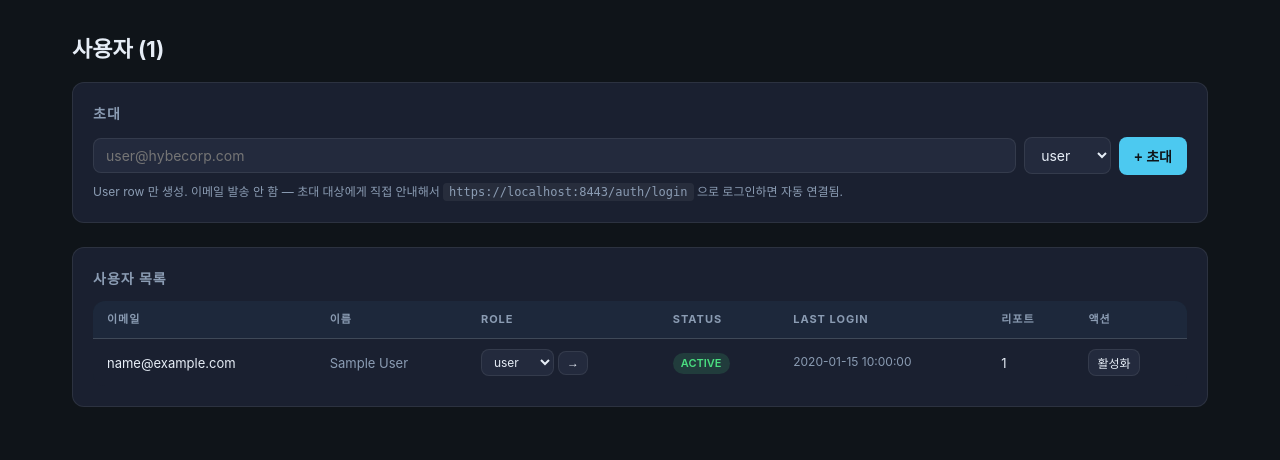
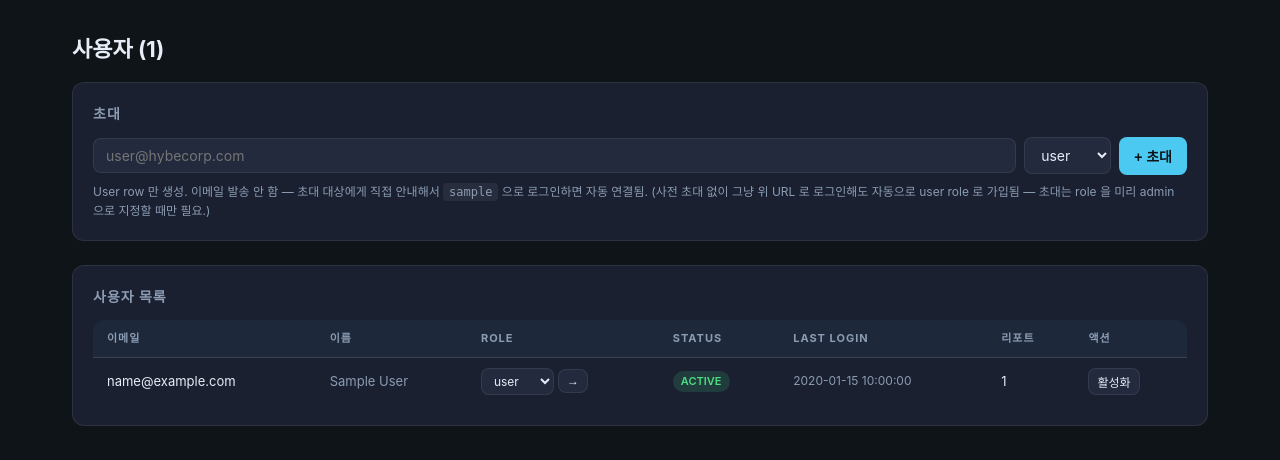
Before and after one commit to jacob-han-98/dri-report-platform, a FastAPI app: template server/app/web/templates/users.html in a window 1280 px wide. Shown: the part 63-523 px from the top of the page. Run offline with FastAPI, Linux system fonts and the light colour scheme; the template is opened without the code that fills it: most values are stand-ins (such as "Sample title", 1, 10 or a date in 2020); parts of the project's set-up code (start-up, migrations or seed data) failed here and were passed over.

Commit message:
fix: users 페이지 초대 안내 URL 을 base_url + web_prefix 로 동적 생성
운영 배포 후 발견 — users.html 의 초대 안내 문구에 dev URL
(https://localhost:8443/auth/login) 이 하드코딩되어 있어 prod 에서
틀린 주소를 안내하고 있었음. 컨텍스트로 login_url 주입 + 안내문도
"사전 초대 없이도 자동 가입됨" 보강.

```diff
--- a/server/app/web/routes.py
+++ b/server/app/web/routes.py
@@ -696,10 +696,12 @@ def users_page(
         }
         for u in rows
     ]
+    settings = get_settings()
+    login_url = f"{settings.app.base_url.rstrip('/')}{settings.app.web_prefix}/auth/login"
     return templates.TemplateResponse(
         request,
         "users.html",
-        {"user": _user_ctx(request, actor), "users": users},
+        {"user": _user_ctx(request, actor), "users": users, "login_url": login_url},
     )
 
 
--- a/server/app/web/templates/users.html
+++ b/server/app/web/templates/users.html
@@ -40,7 +40,9 @@
   </form>
   <p class="muted" style="font-size:12px; margin: 8px 0 0;">
     User row 만 생성. 이메일 발송 안 함 — 초대 대상에게 직접 안내해서
-    <code>https://localhost:8443/auth/login</code> 으로 로그인하면 자동 연결됨.
+    <code>{{ login_url }}</code> 으로 로그인하면 자동 연결됨.
+    (사전 초대 없이 그냥 위 URL 로 로그인해도 자동으로 user role 로 가입됨 —
+    초대는 role 을 미리 admin 으로 지정할 때만 필요.)
   </p>
 </div>
 
```
